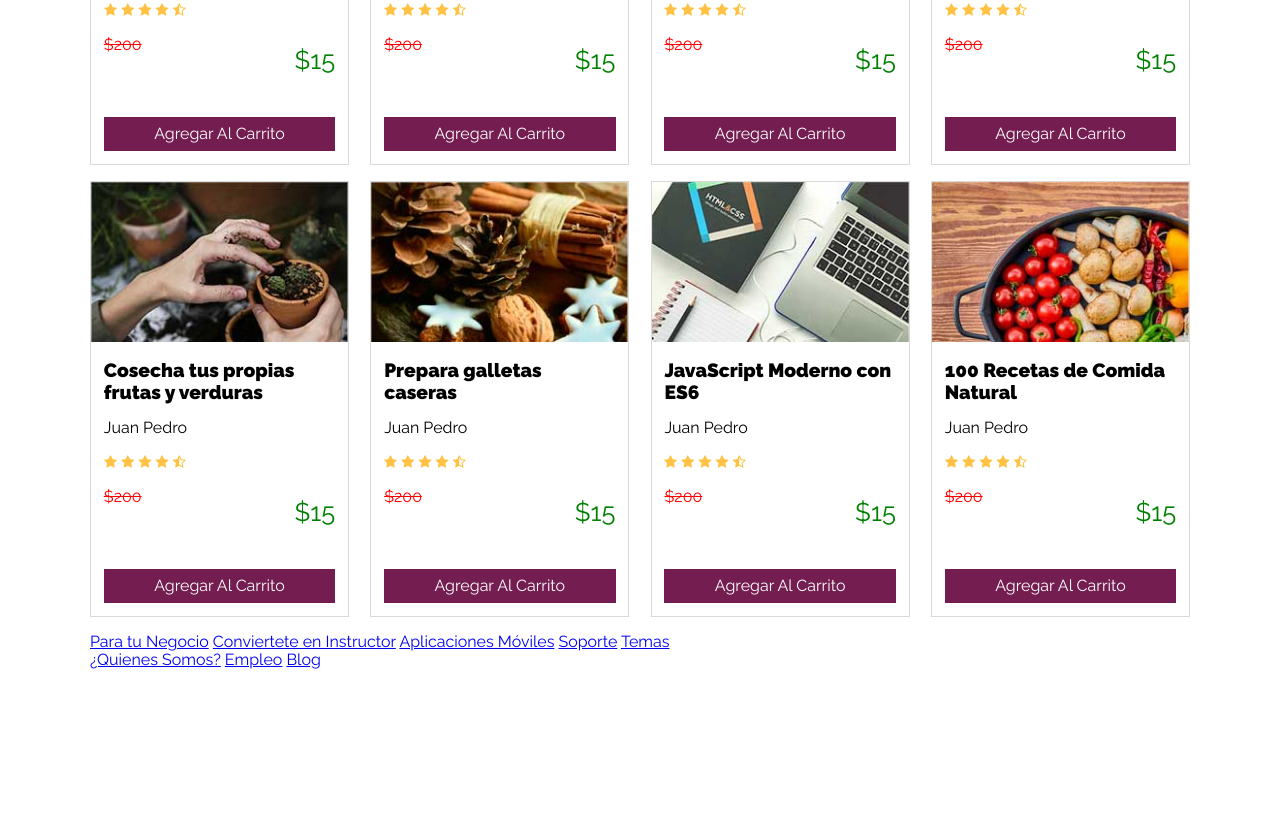
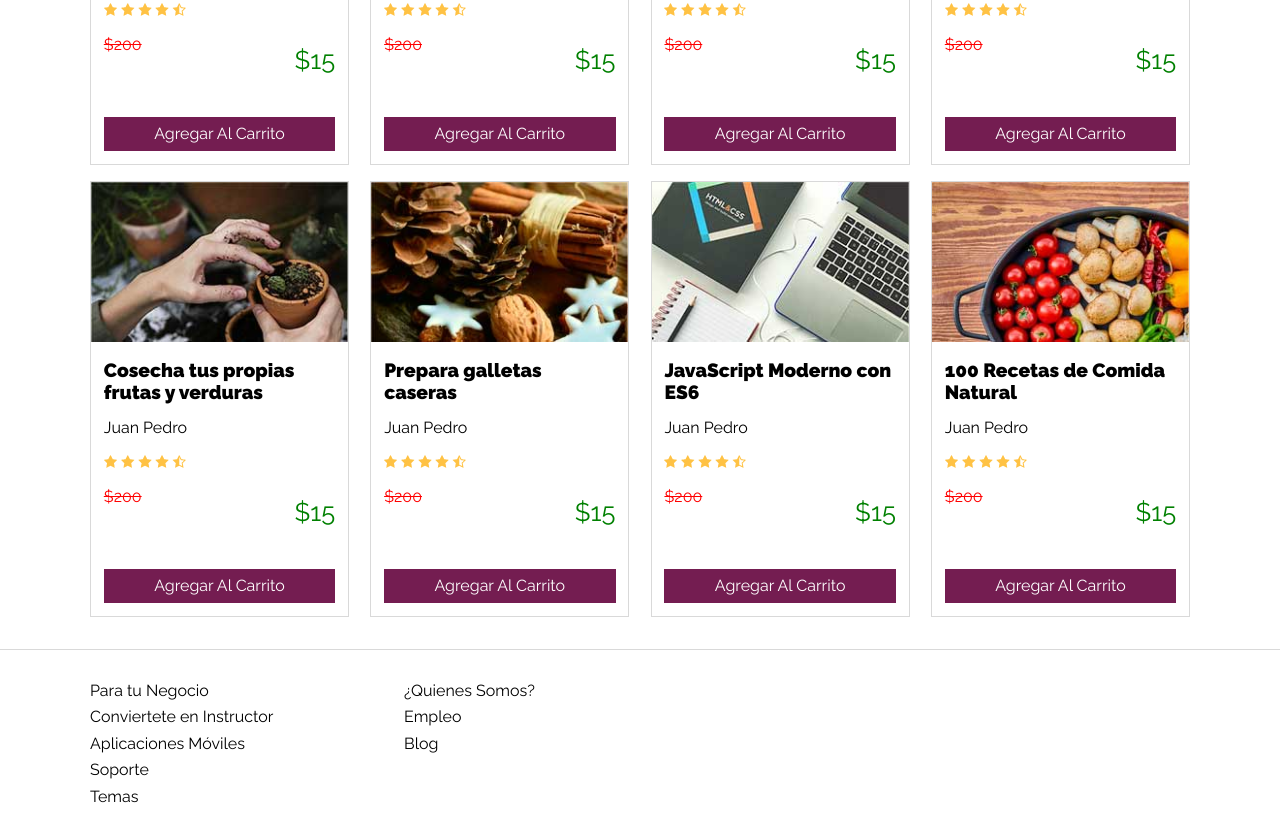
Before and after one commit to jcarlosj/CSSGrid-Flexbox-3-Carrito-Compras-U-JPdTV, a website: page index.html in a window 1280 px wide. Shown: the part 1391-2229 px from the top of the page. Before the commit the page ends 2061 px from the top, so only its background shows below. Drawn offline with nearby package versions, Linux system fonts and the light colour scheme.

Commit message:
+ Style (Sass): Pie de página y menues

```diff
--- a/scss/_variables.scss
+++ b/scss/_variables.scss
@@ -9,6 +9,7 @@ $blanco                        : white;
 $gris                          : #F2F2F2;
 $verde                         : green;
 $rojo                          : red;
+$negro                         : black;
 
 $bg-content-carrito-compras    : #F1F1F1;
 $bg-btn-carrito-compras        : $principal;
--- a/scss/app.scss
+++ b/scss/app.scss
@@ -203,3 +203,37 @@ header {
       @include boton( $secundario, $blanco );    /* Mixin */
    }
 }
+
+
+/* Site Footer */
+footer {
+   border-top: 1px solid darken( $gris, 10 );
+   margin-top: 1rem;
+   padding-top: 2rem;
+
+   .contenedor-footer {
+      display: flex;
+      flex-direction: column;
+
+      @include  mqPhone() {
+         flex-direction: row;
+      }
+   }
+}
+/* Menu */
+.menu {
+   display: flex;
+   flex: 1;
+   flex-direction: column;
+   margin-bottom: 1.5rem;
+
+   @include mqTablet() {
+      flex: 0 1 calc( 30% - 1rem );
+   }
+
+   a {
+      color: $negro;
+      margin-bottom: .5rem;
+      text-decoration: none
+   }
+}
```
Also changed, not shown: css/app.css.
